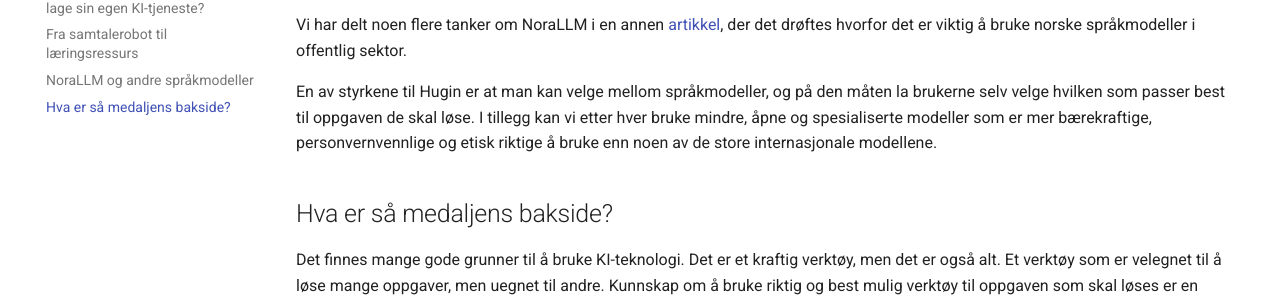
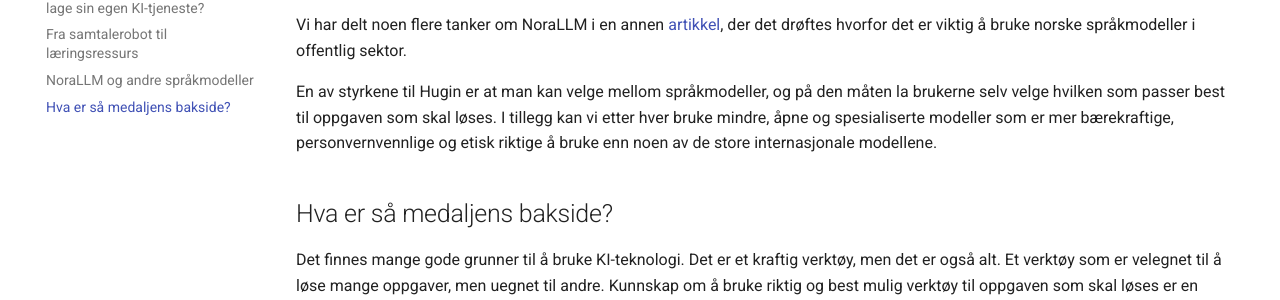
Before and after one commit to telemarkfylke/labs, an MkDocs documentation site: the page built from docs/blog/posts/hugin_og_munin.md, in a window 1280 px wide and 900 px high, scrolled down 3289 px. Shown: the part 389-689 px from the top of the window. Built offline with MkDocs 1.6.1 and Material for MkDocs 9.7.7, drawn with Linux system fonts in a browser that asks for light colours; comment, search, counter and statistics services are not loaded.

```diff
--- a/docs/blog/posts/hugin_og_munin.md
+++ b/docs/blog/posts/hugin_og_munin.md
@@ -58,7 +58,7 @@
 
 Vi har delt noen flere tanker om NoraLLM i en annen [artikkel](norskllm.md), der det drøftes hvorfor det er viktig å bruke norske språkmodeller i offentlig sektor.
 
-En av styrkene til Hugin er at man kan velge mellom språkmodeller, og på den måten la brukerne selv velge hvilken som passer best til oppgaven de skal løse. I tillegg kan vi etter hver bruke mindre, åpne og spesialiserte modeller som er mer bærekraftige, personvernvennlige og etisk riktige å bruke enn noen av de store internasjonale modellene.
+En av styrkene til Hugin er at man kan velge mellom språkmodeller, og på den måten la brukerne selv velge hvilken som passer best til oppgaven som skal løses. I tillegg kan vi etter hver bruke mindre, åpne og spesialiserte modeller som er mer bærekraftige, personvernvennlige og etisk riktige å bruke enn noen av de store internasjonale modellene.
 
 ## Hva er så medaljens bakside?
 Det finnes mange gode grunner til å bruke KI-teknologi. Det er et kraftig verktøy, men det er også alt. Et verktøy som er velegnet til å løse mange oppgaver, men uegnet til andre. Kunnskap om å bruke riktig og best mulig verktøy til oppgaven som skal løses er en viktig kompetanse. I tillegg fører KI-teknologien med seg en rekke utfordringer som det er viktig å være klar over og ta på alvor. Det er derfor helt avgjørende at det finnes kontrollmekanismer for ansvarlig bruk og etiske retningslinjer for bruk av KI-teknologi i organisasjonen. Dette er et stort og komplekst felt, men desto viktigere å ha på plass før man går "all in" på KI-teknologi.
```
